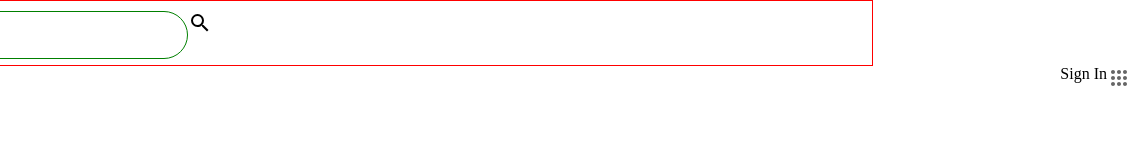
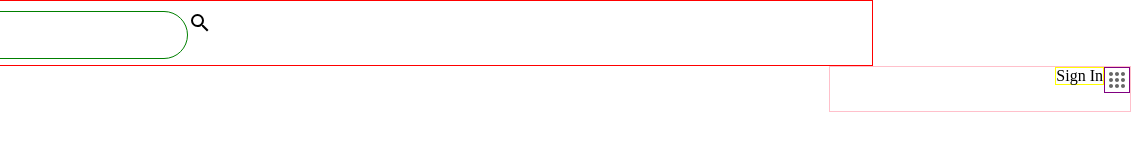
Before and after one commit to Ryentity/google-results-clone, a plain HTML site: page odin-css/google-results-clone/index.html in a window 1280 px wide. Shown: the full height of the page, 149-1280 px from the left. Drawn offline with Linux system fonts and the light colour scheme.

Commit message:
Got right top nav bar and left top nav bar to sit next to each other

```diff
--- a/odin-css/google-results-clone/main.css
+++ b/odin-css/google-results-clone/main.css
@@ -78,7 +78,7 @@ table {
 	================================
 */
 #top-nav-container{
-
+	width: 100%;
 }
 
 #left-top-nav-container {
@@ -86,6 +86,7 @@ table {
 	border: 1px solid red;
 	height: 44px;
 	width: 1000px;
+	float: left;
 }
 
 #search-input {
@@ -128,9 +129,9 @@ img[src="googlelogo.png"] {
 
 #right-top-nav-container{
 	float: right;
-	width: 500px;
+	width: 300px;
 	height: 44px;
-
+	border: 1px solid pink;
 }
 
 #apps-logo {
@@ -139,10 +140,12 @@ img[src="googlelogo.png"] {
 
   fill: #666;
 	float: right;
+	border: 1px solid purple;
 }
 
 #sign-in {
 	float: right;
+	border: 1px solid yellow;
 }
 
 #sign-in-text {
```
